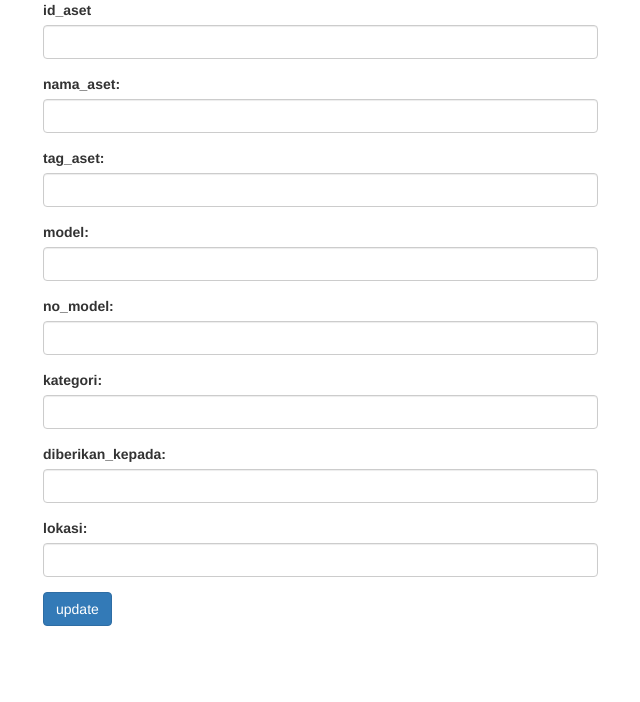
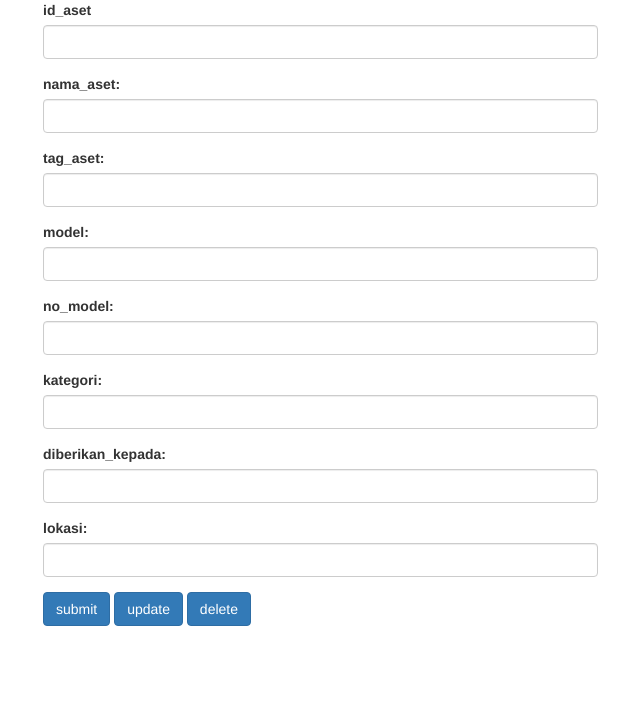
Before and after one commit to kenmo08/indonetsource, a PHP site: page /cek_informasi.php in a window 1280 px wide. Shown: the top 702 px of the page, without its empty margins (27-667 px from the left). Run offline with PHP 8.4, Linux system fonts and the light colour scheme; some libraries are stand-ins or nearby versions.

Commit message:
second commit

```diff
--- a/cek_informasi.php
+++ b/cek_informasi.php
@@ -1,3 +1,29 @@
+<?php
+
+        include "koneksi.php";
+        //if ($_SERVER["REQUEST_METHOD"] == "post"){<form action="<?php echo $_SERVER["PHP_SELF"];" method="post">
+        if (isset($_POST['submit'])) {
+                $nama_aset=$_POST["nama_aset"];
+                $tag_aset=$_POST["tag_aset"];
+                $model=$_POST["model"];
+                $no_model=$_POST["no_model"];
+                $kategori=$_POST["kategori"];
+                $diberikan_kepada=$_POST["diberikan_kepada"];
+                $lokasi=$_POST["lokasi"];
+                $sql="INSERT INTO list VALUES ('','$nama_aset','$tag_aset','$model','$no_model','$kategori','$diberikan_kepada','$lokasi')";
+
+
+                $hasil=mysqli_query($kon,$sql);
+
+                if ($hasil) {
+                        header("location:index.php?page=view");
+                }
+                else{
+                        echo "<div class='alert alert-danger'> Data Gagal disimpan.</div>";
+                }
+        }
+
+?>
 <?php
 include 'koneksi.php';
 if (isset($_POST['update'])){
@@ -28,6 +54,14 @@ lokasi='$lokasi' WHERE id_aset = $id_aset)";
                         echo "<div class='alert alert-danger'> Data Gagal disimpan.</div>";
 
                 }
+}
+?>
+<?php
+include 'koneksi.php';
+if (isset($_POST['delete'])){
+$id_aset    = $_POST['id_aset']; //get id yang dikirim melalui url
+mysqli_query($kon, "DELETE FROM list WHERE id_aset = $id_aset");
+header("location:index.php?page=view");
 }
 ?>
 <html>
@@ -143,7 +177,9 @@ lokasi='$lokasi' WHERE id_aset = $id_aset)";
 				</div>
 			</div>
 		</div>
+		<button type="submit" name="submit" class="btn btn-primary">submit</button>
 		<button type="update" name="update" class="btn btn-primary">update</button>
+		<button type="delete" name="delete" class="btn btn-primary">delete</button>
 
 	</form>
 	</div>
```
